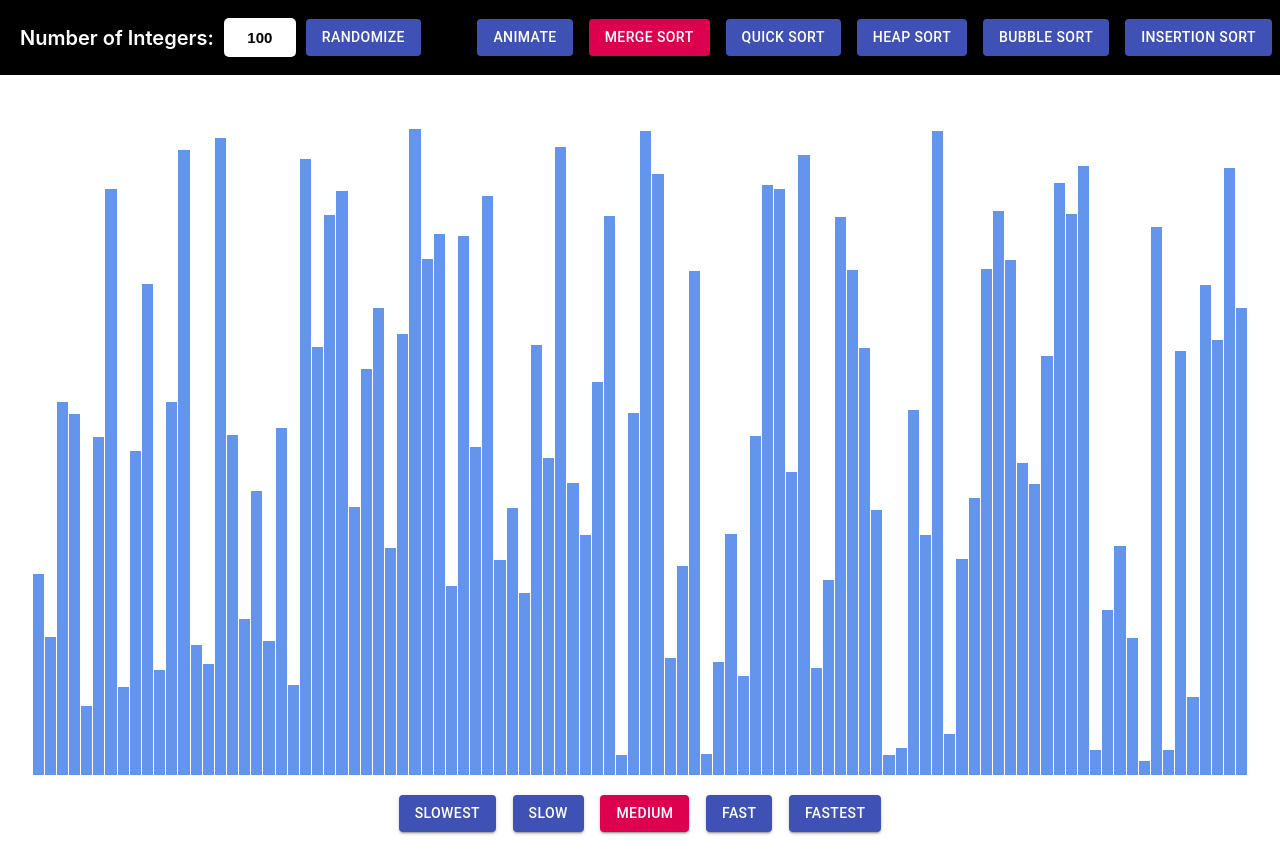
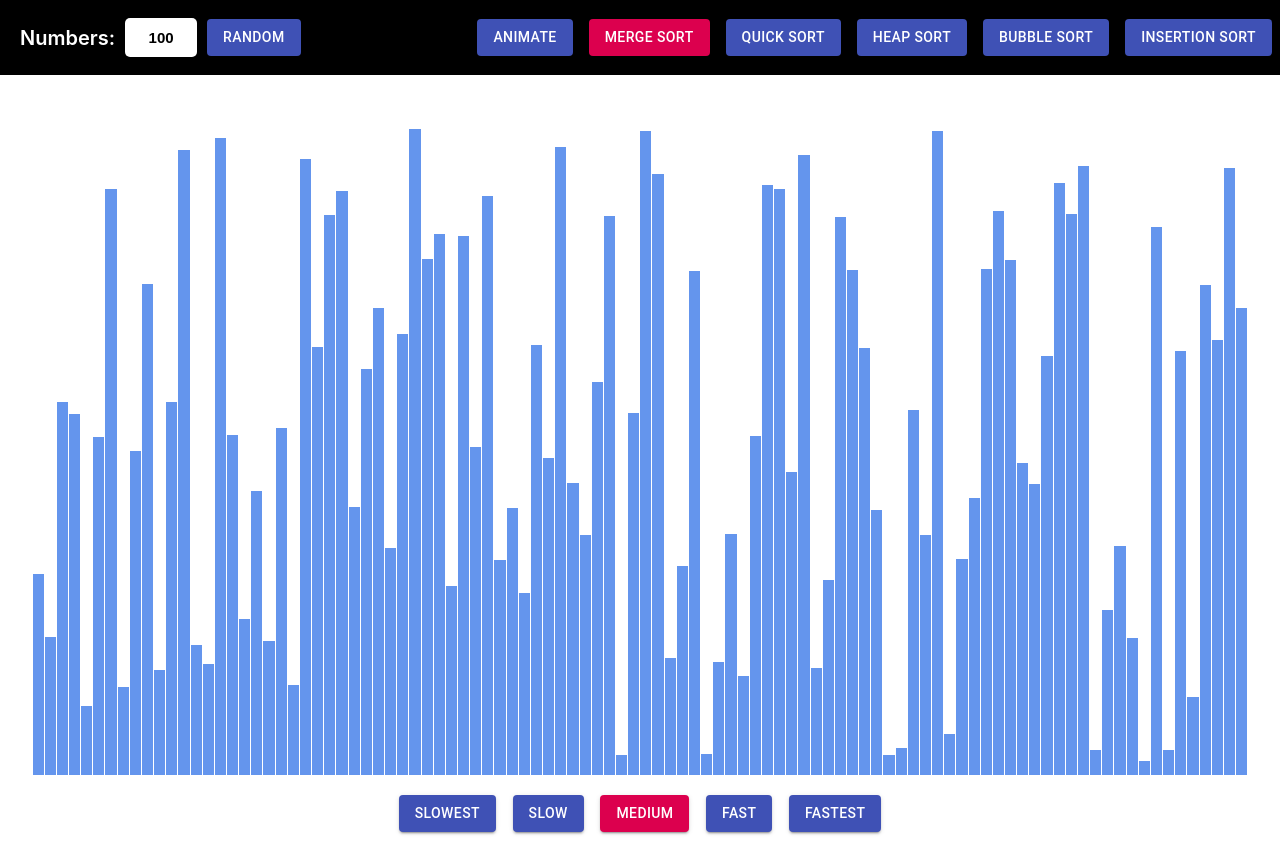
Before and after one commit to TerryHintz/sorting_visualizer, a React (Create React App) app: page / in a window 1280 px wide. Built offline with nearby package versions, Linux system fonts and the light colour scheme.

Commit message:
reduce ui

```diff
--- a/src/sort/header.js
+++ b/src/sort/header.js
@@ -25,7 +25,7 @@ class Header extends Component {
         return(
             <div className='header'>
                     <div className='header-section'>
-                        <span className='header-text'>{'Number of Integers:'}</span>
+                        <span className='header-text'>{'Numbers:'}</span>
                         <input
                             type='text'
                             className='header-input'
@@ -40,7 +40,7 @@ class Header extends Component {
                             disabled={this.props.working}
                             onClick={() => this.props.randomizeArray(this.state.numsInput, true)}
                         >
-                            {'Randomize'}
+                            {'Random'}
                         </Button>
                     </div>
                     <div className='header-section'>
```
